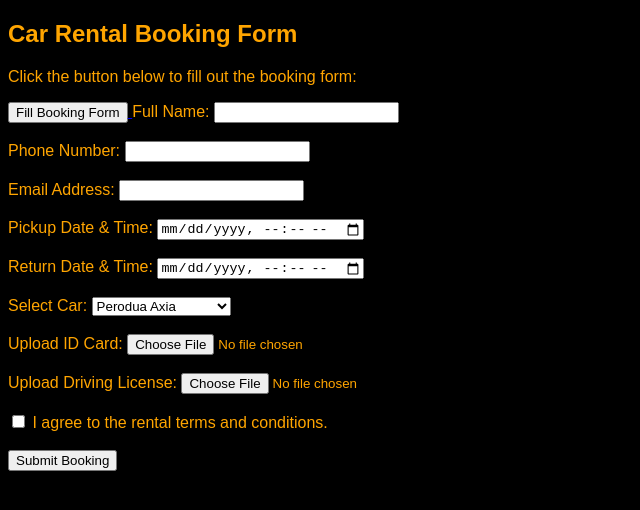
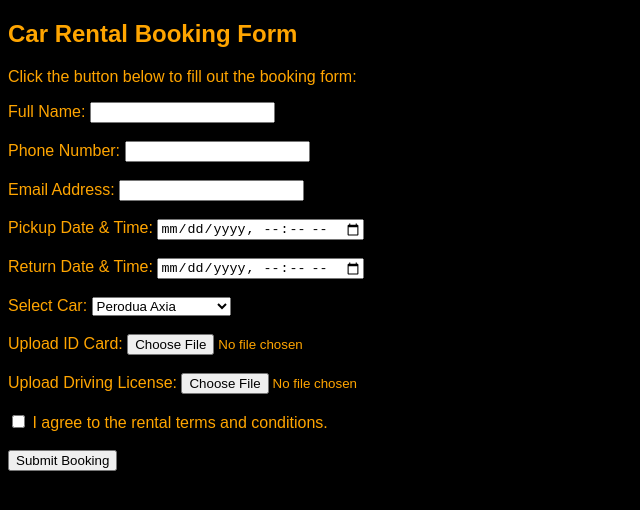
Before and after one commit to PUANGRentalCar/PRCS, a plain HTML site: page booking.html in a window 1280 px wide. Shown: the whole page, without its empty margins (0-640 px from the left). Drawn offline with Linux system fonts and the light colour scheme.

Commit message:
Update booking.html

```diff
--- a/booking.html
+++ b/booking.html
@@ -15,7 +15,6 @@
     <h2>Car Rental Booking Form</h2>
 <p>Click the button below to fill out the booking form:</p>
 <a href="https://tally.so/r/mKWEWV" target="_blank">
-    <button>Fill Booking Form</button>
 </a>
 
 
```
